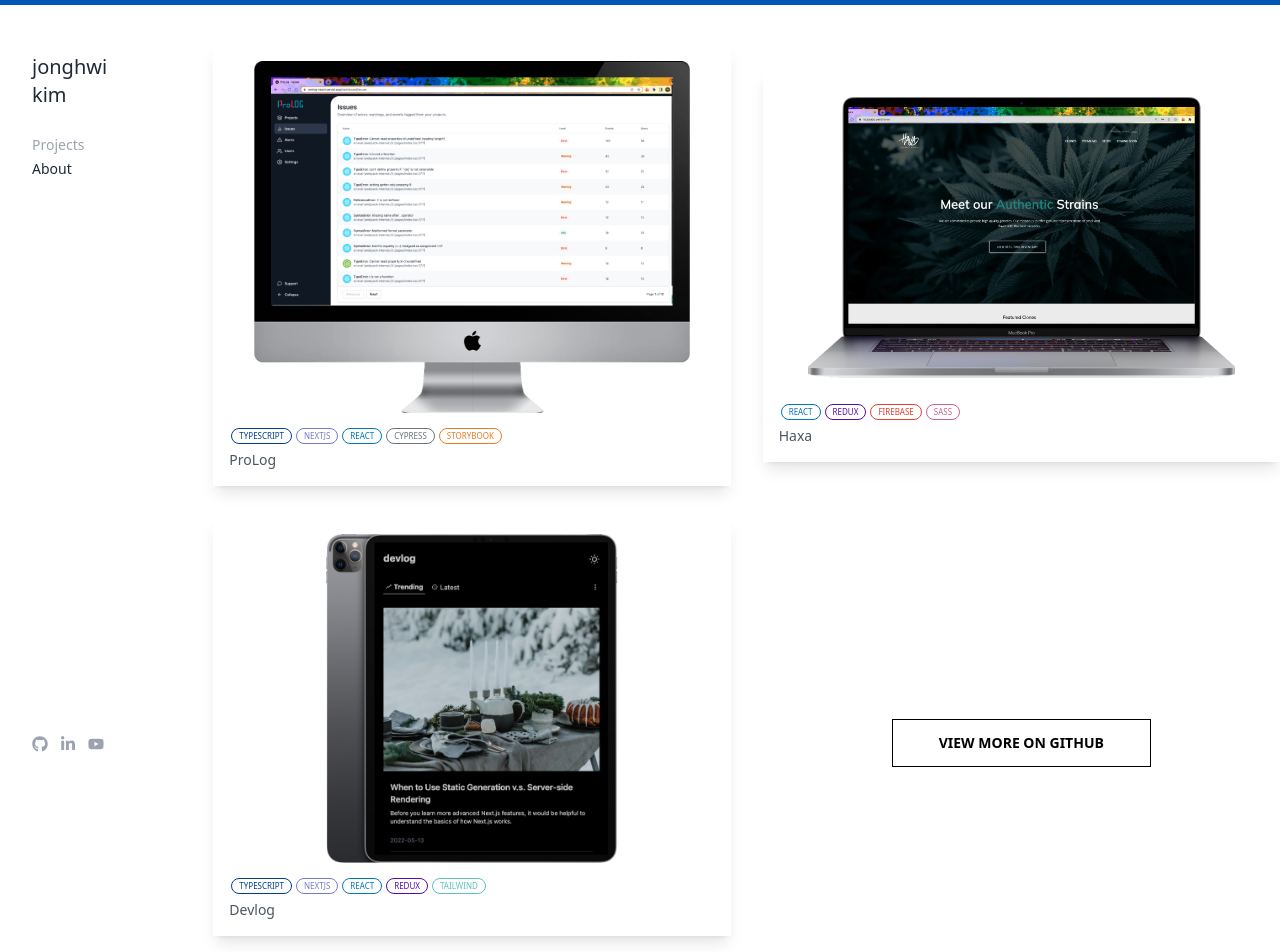
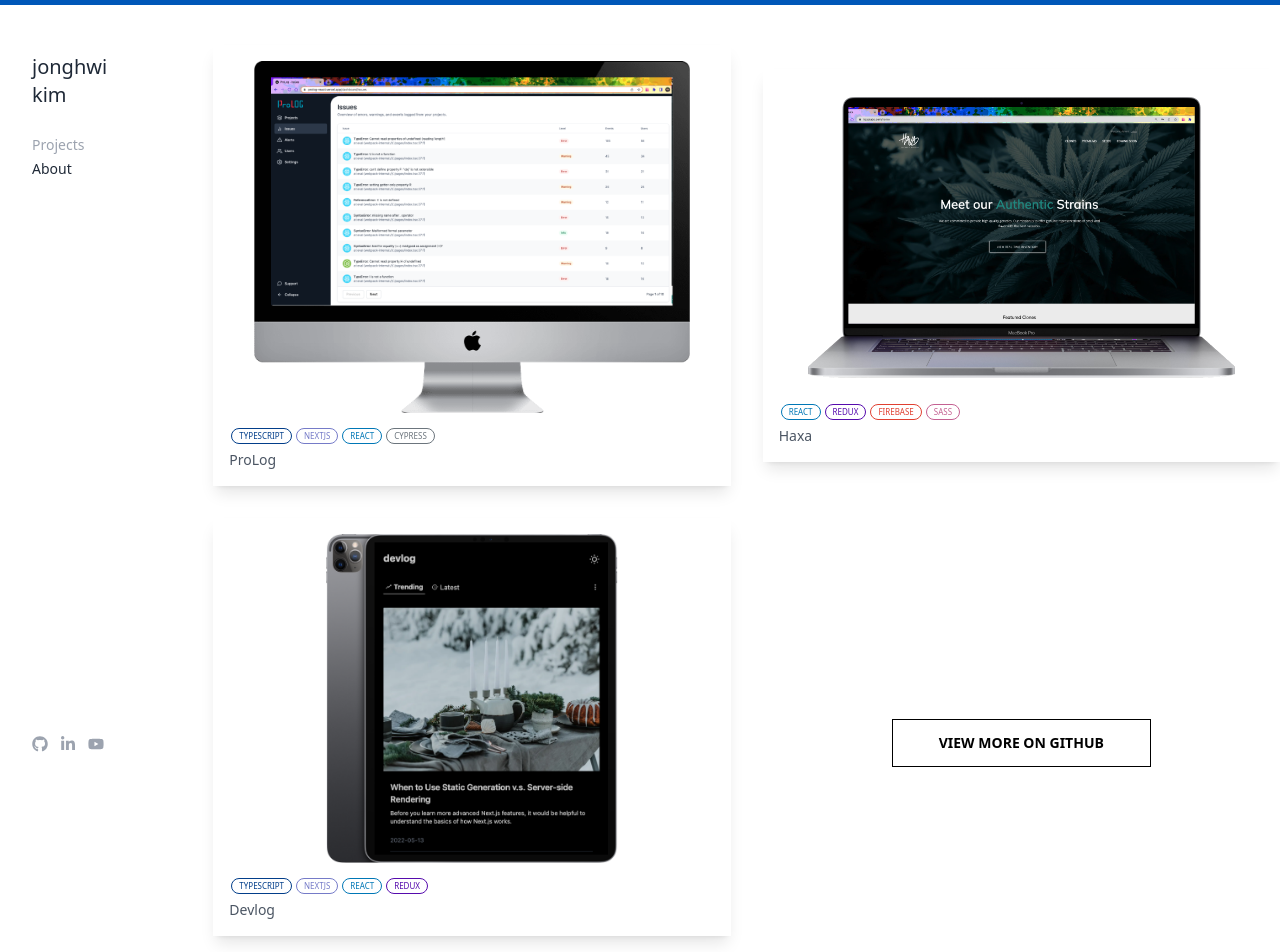
Before and after one commit to bellhwi/jonghwikim, a React (Create React App) app: page / in a window 1280 px wide. Shown: the top 952 px of the page. Built offline with nearby package versions, Linux system fonts and the light colour scheme.

Commit message:
Update haxa description

```diff
--- a/src/data.js
+++ b/src/data.js
@@ -15,7 +15,7 @@ const data = [
     url: getURLs('prolog'),
     title: 'ProLog',
     id: 'prolog',
-    badges: ['TYPESCRIPT', 'NEXTJS', 'REACT', 'CYPRESS', 'STORYBOOK'],
+    badges: ['TYPESCRIPT', 'NEXTJS', 'REACT', 'CYPRESS'],
     contents: {
       heading: (
         <p>
@@ -92,7 +92,6 @@ const data = [
         techURLs.styledcomponents,
         techURLs.cypress,
         techURLs.jest,
-        techURLs.storybook,
         techURLs.eslint,
         techURLs.prettier,
       ],
@@ -107,7 +106,7 @@ const data = [
     badges: ['REACT', 'REDUX', 'FIREBASE', 'SASS'],
     contents: {
       heading:
-        'Freelance e-commerce project built with React for my entrepreneur client.',
+        'Freelance work: members-only eCommerce web app for an entrepreneur client built with React.',
       desc: (
         <div className='ml-2'>
           {overviews['haxa'].map((desc, index) => {
@@ -123,10 +122,7 @@ const data = [
         </div>
       ),
       alert: (
-        <p className='font-semibold'>
-          Admin page is accessible by clicking the copyright text at footer!
-          (admin@example.com / 123456)
-        </p>
+        <p className='font-semibold'>Test account: test@example.com / 123456</p>
       ),
       features: [
         <p>
@@ -176,7 +172,7 @@ const data = [
     url: getURLs('devlog'),
     title: 'Devlog',
     id: 'devlog',
-    badges: ['TYPESCRIPT', 'NEXTJS', 'REACT', 'REDUX', 'TAILWIND'],
+    badges: ['TYPESCRIPT', 'NEXTJS', 'REACT', 'REDUX'],
     contents: {
       heading: 'Blog website built with NextJS & TypeScript.',
       desc: (
@@ -235,7 +231,6 @@ const data = [
         techURLs.typescript,
         techURLs.react,
         techURLs.redux,
-        techURLs.tailwind,
       ],
       github: 'https://github.com/bellhwi/devlog',
       website: 'https://devlog-next.vercel.app/',
--- a/src/index.css
+++ b/src/index.css
@@ -24,22 +24,14 @@ body {
 }
 
 .code-block {
+  font-family: "Courier New", Courier, monospace;
   background-color: #d3d3d3;
   padding: 1px 2px;
   border-radius: 2px;
+  font-weight: 600;
 }
 
 /* Badge Color */
-.STORYBOOK {
-  border: 1px solid #e87d27;
-  color: #e87d27;
-}
-
-.CSS {
-  border: 1px solid #006d77;
-  color: #006d77;
-}
-
 .SASS {
   border: 1px solid #c46192;
   color: #c46192;
@@ -48,21 +40,6 @@ body {
 .REACT {
   border: 1px solid #0077b6;
   color: #0077b6;
-}
-
-.MONGODB {
-  border: 1px solid #4ca33e;
-  color: #4ca33e;
-}
-
-.EXPRESS {
-  border: 1px solid #000;
-  color: #000;
-}
-
-.NODEJS {
-  border: 1px solid #c9a227;
-  color: #c9a227;
 }
 
 .CYPRESS {
@@ -95,7 +72,23 @@ body {
   color: #023e8a;
 }
 
+/* Old Badges
 .TAILWIND {
-  border: 1px solid #5bc0be;
-  color: #5bc0be;
-}/*# sourceMappingURL=index.css.map */
+  @include badgeColor(#5bc0be);
+}
+.STORYBOOK {
+  @include badgeColor((#e87d27));
+}
+.CSS {
+  @include badgeColor(#006d77);
+}
+.MONGODB {
+  @include badgeColor(#4ca33e);
+}
+.EXPRESS {
+  @include badgeColor(#000);
+}
+.NODEJS {
+  @include badgeColor(#c9a227);
+}
+*//*# sourceMappingURL=index.css.map */
--- a/src/index.scss
+++ b/src/index.scss
@@ -33,33 +33,21 @@ body {
 }
 
 .code-block {
+  font-family: 'Courier New', Courier, monospace;
   background-color: $secondary-color;
   padding: 1px 2px;
   border-radius: 2px;
+  font-weight: 600;
 }
 
 /* Badge Color */
-.STORYBOOK {
-  @include badgeColor((#e87d27));
-}
-.CSS {
-  @include badgeColor(#006d77);
-}
 .SASS {
   @include badgeColor(#c46192);
 }
 .REACT {
   @include badgeColor(#0077b6);
 }
-.MONGODB {
-  @include badgeColor(#4ca33e);
-}
-.EXPRESS {
-  @include badgeColor(#000);
-}
-.NODEJS {
-  @include badgeColor(#c9a227);
-}
+
 .CYPRESS {
   @include badgeColor(#6c757d);
 }
@@ -78,6 +66,24 @@ body {
 .TYPESCRIPT {
   @include badgeColor(#023e8a);
 }
+
+/* Old Badges
 .TAILWIND {
   @include badgeColor(#5bc0be);
 }
+.STORYBOOK {
+  @include badgeColor((#e87d27));
+}
+.CSS {
+  @include badgeColor(#006d77);
+}
+.MONGODB {
+  @include badgeColor(#4ca33e);
+}
+.EXPRESS {
+  @include badgeColor(#000);
+}
+.NODEJS {
+  @include badgeColor(#c9a227);
+}
+*/
```
Also changed, not shown: 1 other file (tests, documents, lock files or other folders).
